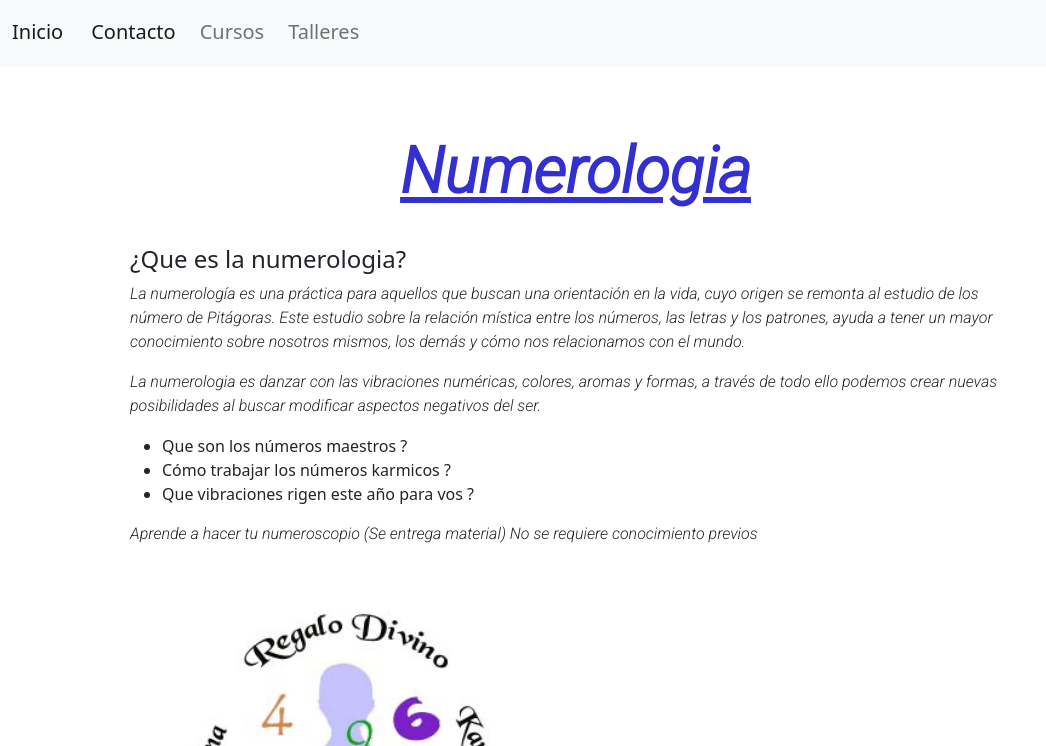
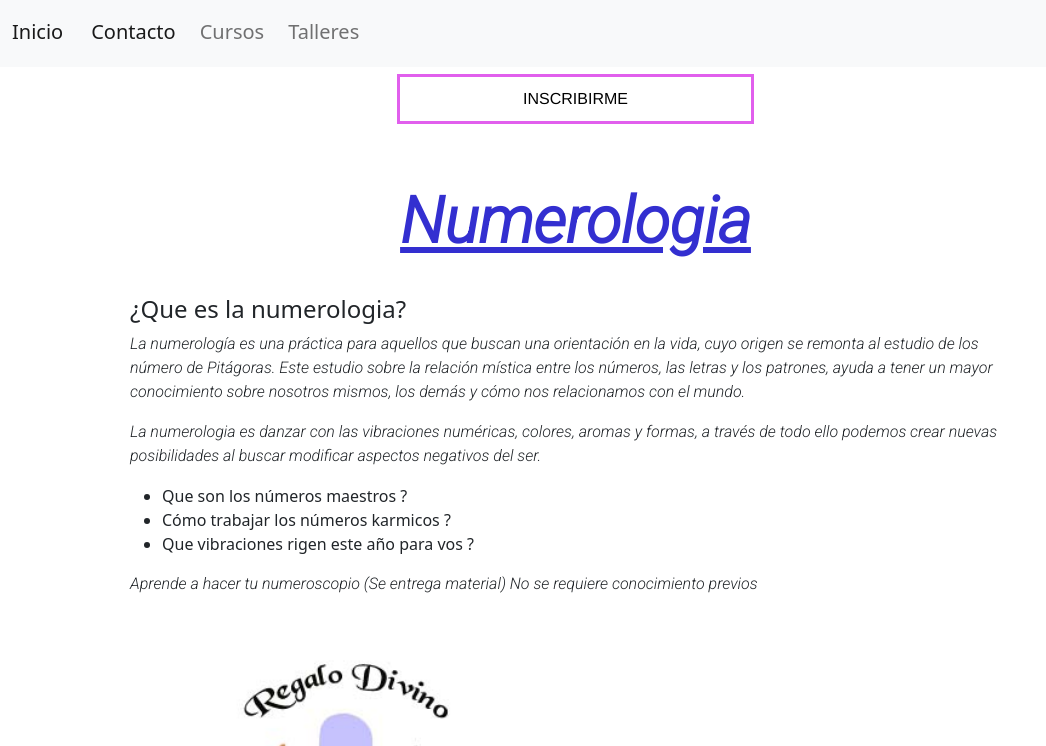
Before and after one commit to Camilacastellan/tp-sass-seo, a website: page pages/numerologia.html in a window 1280 px wide. Shown: the part 54-800 px from the top of the page, without its empty margins (0-1046 px from the left). Drawn offline with nearby package versions, Linux system fonts and the light colour scheme.

Commit message:
aplique a pages el boton inscribirme

```diff
--- a/pages/numerologia.html
+++ b/pages/numerologia.html
@@ -44,6 +44,10 @@
 
     <main class="estructura-paginas">
 
+        <div class="uboton">
+            <a href="./contacto.html">INSCRIBIRME</a>
+        </div>
+
         <h1>Numerologia</h1>
 
         <section>
```
Also changed, not shown: pages/akashicos.html (+1 -2 lines), pages/coaching-musical.html (+1 -1 lines), pages/escuela.html (+1 -1 lines), pages/etis.html (+1 -1 lines), pages/sanacion.html (+4 -0 lines).
